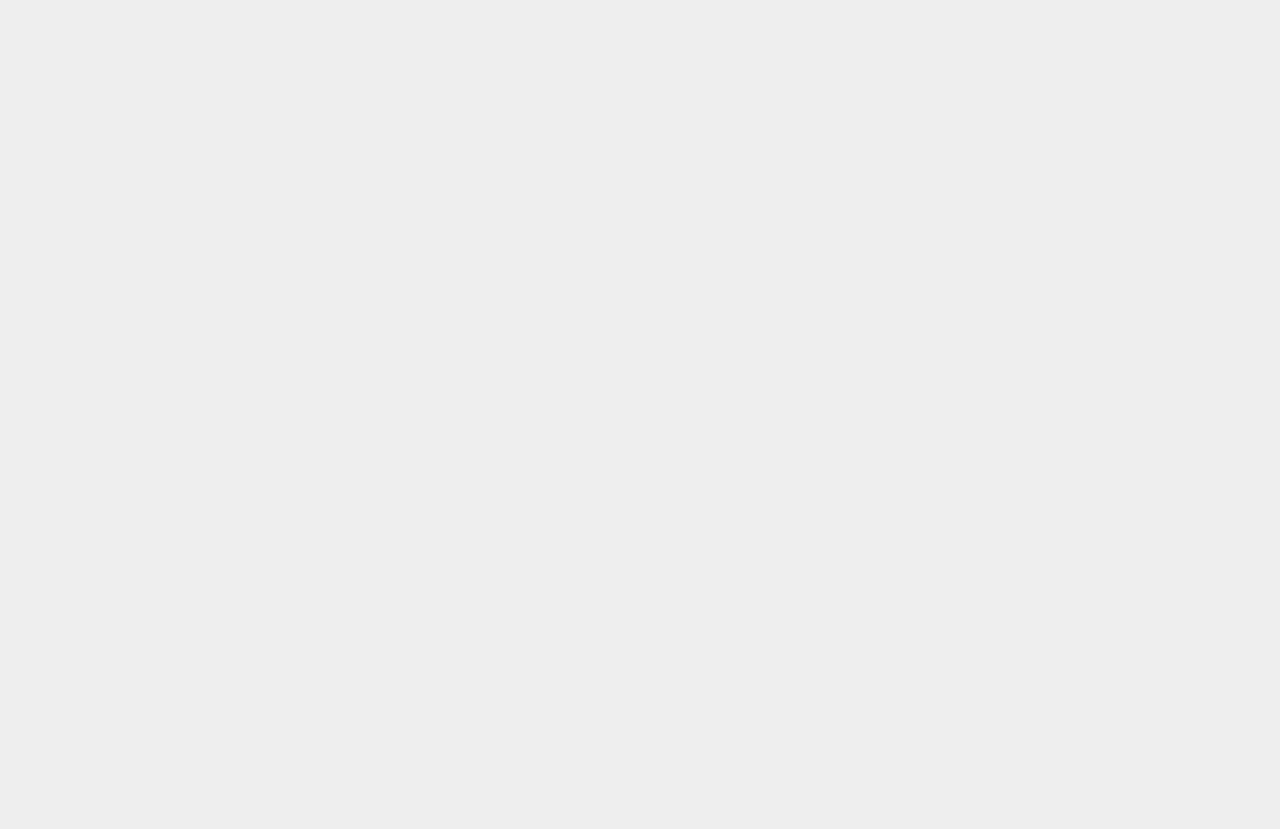
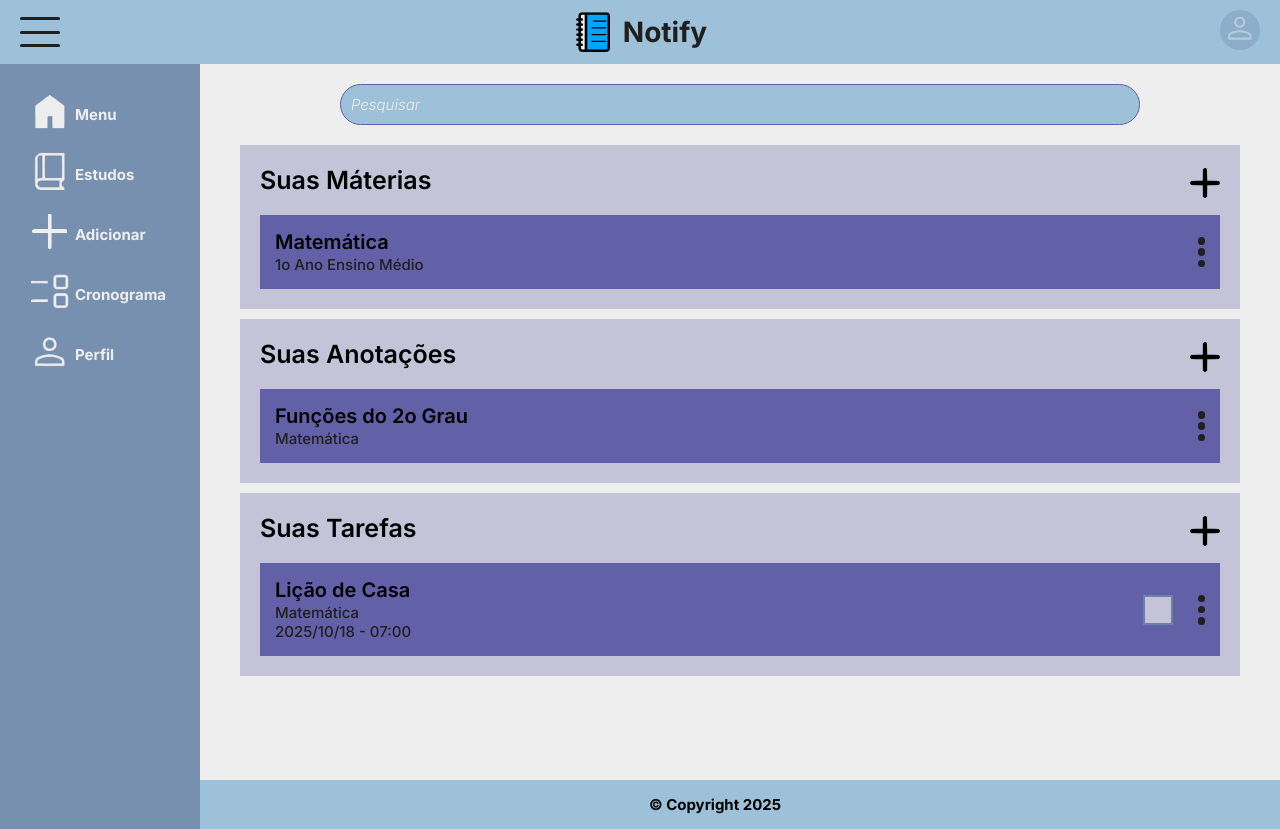
Before and after one commit to Notify-Systems/Notify, a React (Vite) app: page / in a window 1280 px wide. Before the commit the page ends 800 px from the top, so only its background shows below. Built offline with nearby package versions, Linux system fonts and the light colour scheme.

Commit message:
Aplicando HashRouter

```diff
--- a/src/App.jsx
+++ b/src/App.jsx
@@ -2,7 +2,6 @@ import { Outlet } from "react-router-dom"
 import { useContext } from "react"
 import { ThemeContext } from "./context/ThemeContext"
 import Header from "./components/layout/Header"
-import Aside from "./components/layout/Aside"
 import Footer from "./components/layout/Footer"
 
 
--- a/src/main.jsx
+++ b/src/main.jsx
@@ -1,7 +1,7 @@
 import React from 'react'
 import ReactDOM from 'react-dom/client'
 import './index.css'
-import { createBrowserRouter, RouterProvider } from 'react-router-dom'
+import { HashRouter, Routes, Route } from 'react-router-dom'
 import { AppProviders } from './context/AppProviders.jsx'
 import App from './App.jsx'
 import Home from './pages/Home'
@@ -15,31 +15,25 @@ import Materias from "./pages/Materias"
 import Anotacoes from "./pages/Anotacoes"
 import Tarefas from "./pages/Tarefas"
 
-const router = createBrowserRouter([
-  {
-    path: "/",
-    element: <App />,
-    children: [
-      {path: "/", element: <Home />},
-      {path: "/estudos", element: <Estudos />},
-      {path: "/add/:info", element: <Add />},
-      {path: "/edit/:info/:id", element: <Edit />},
-      {path: "/cronograma", element: <Cronograma />},
-      {path: "/perfil", element: <Perfil />},
-      {path: "/serie/:id", element: <Series />},
-      {path: "/materia/:id", element: <Materias />},
-      {path: "/anotacao/:id", element: <Anotacoes />},
-      {path: "/tarefa/:id", element: <Tarefas />}
-    ]
-  }
-], {
-  basename: "/Notify"
-});
-
 ReactDOM.createRoot(document.getElementById("root")).render(
   <React.StrictMode>
     <AppProviders>
-      <RouterProvider router={router} />
+      <HashRouter>
+        <Routes>
+          <Route path="/" element={<App />}>
+            <Route index element={<Home />} />
+            <Route path="estudos" element={<Estudos />} />
+            <Route path="add/:info" element={<Add />} />
+            <Route path="edit/:info/:id" element={<Edit />} />
+            <Route path="cronograma" element={<Cronograma />} />
+            <Route path="perfil" element={<Perfil />} />
+            <Route path="serie/:id" element={<Series />} />
+            <Route path="materia/:id" element={<Materias />} />
+            <Route path="anotacao/:id" element={<Anotacoes />} />
+            <Route path="tarefa/:id" element={<Tarefas />} />
+          </Route>
+        </Routes>
+      </HashRouter>
     </AppProviders>
   </React.StrictMode>
 )
```
